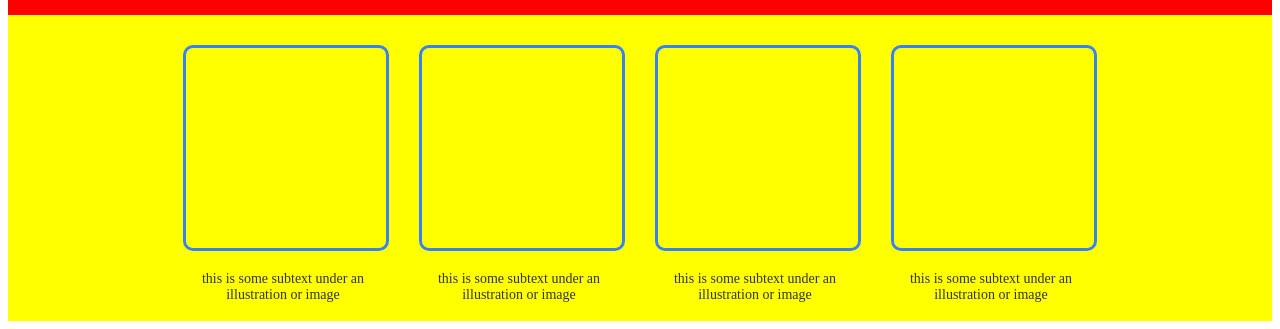
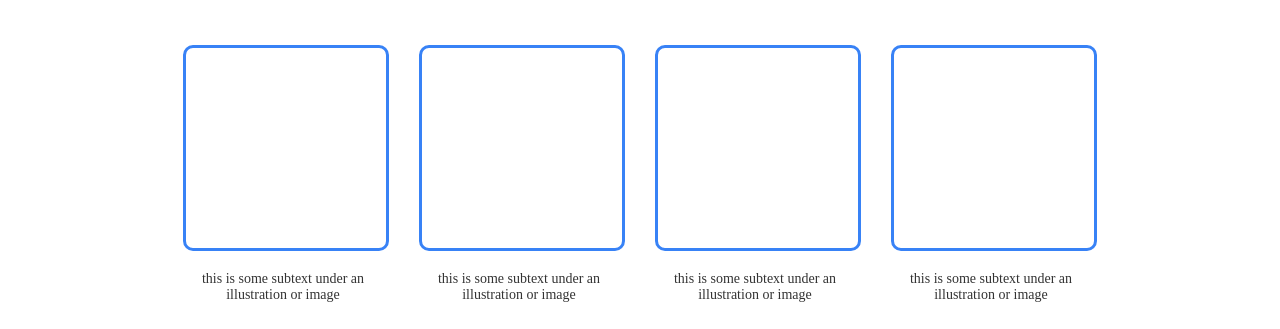
Before and after one commit to Krixsick/Landing_Page, a plain HTML site: page home.html in a window 1280 px wide. Shown: the part 537-866 px from the top of the page. Drawn offline with Linux system fonts and the light colour scheme.

Commit message:
Added comments to home.css

```diff
--- a/home.css
+++ b/home.css
@@ -104,11 +104,12 @@ p {
     display: flex;
     height: 400px;
     width: 100%;
-    background-color: red;
+    background-color: white;
     flex-direction: column;
 
 }
 
+/*The Some Random Information Heading */
 #random-box {
     padding: 30px;
     text-align: center;
@@ -116,8 +117,9 @@ p {
     font-weight: bold;
 }
 
+/*This is the main div tag that contains all the other div tags*/
 #info-container {
-    background-color: yellow;
+    background-color: white;
     display: flex;
     flex-basis: 250px;
     width: 100%;
@@ -126,12 +128,14 @@ p {
     gap: 30px;
 
 }
+
+/*box is the space for both the blue square and description*/
 .box {
     flex-direction: column;
 }
 
 
-
+/*Details for the blue box */
 .inner-box {
     align-items: center;
     justify-content: center;
@@ -143,6 +147,7 @@ p {
     border-radius: 10px;
 }
 
+/* Text */
 .box-subtext {
     margin-top: 20px;  /* Adjust as needed */
     text-align: center;
@@ -150,3 +155,5 @@ p {
     font-size: 14px;
     width: 200px;
 }
+
+/*Third section */
```
